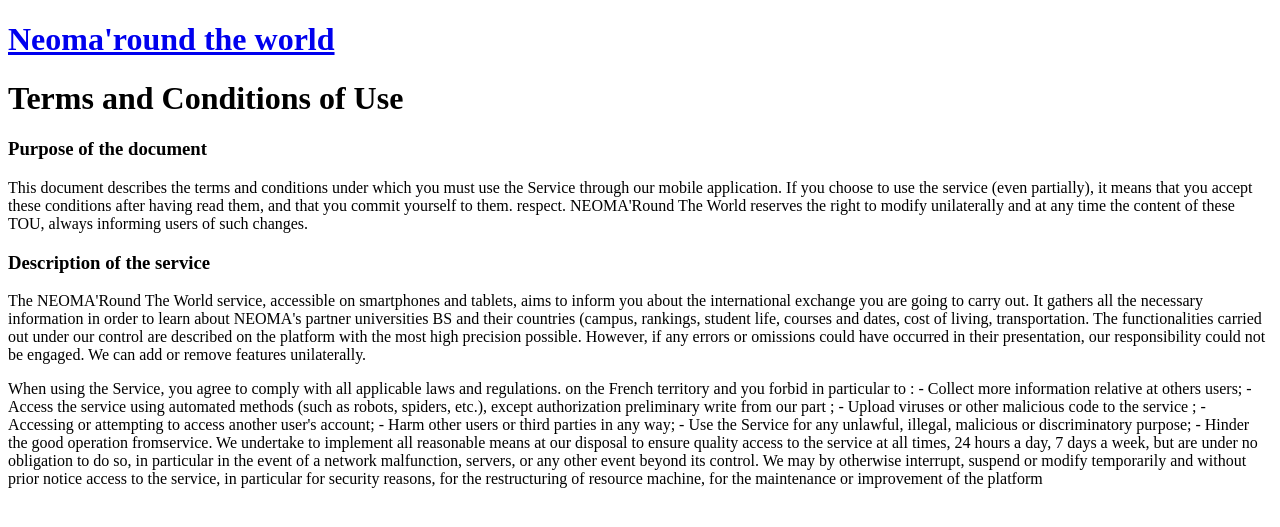
After one commit to NathanMachrouh/reims-php-2009-project3-neomaround-the-world, a Symfony app: template templates/cgu/index.html.twig in a window 1280 px wide. The commit adds this page. Shown: the top 527 px of the page. Run offline with Twig, Linux system fonts and the light colour scheme; the template is opened without the code that fills it, so the values that code supplies are empty; some libraries are stand-ins or nearby versions.

Commit message:
feat: controller cgu , template for cgu

```diff
--- /dev/null
+++ b/templates/cgu/index.html.twig
@@ -0,0 +1,56 @@
+{% extends 'base.html.twig' %}
+
+{% block title %}Terms and Conditions of Use{% endblock %}
+
+{% block body %}
+
+
+<h1>Terms and Conditions of Use</h1>
+
+<h3>Purpose of the document</h3>
+
+<p>This document describes the terms and conditions under which you must use the Service through our
+mobile application. If you choose to use the service (even partially), it means that
+you accept these conditions after having read them, and that you commit yourself to them.
+respect.
+NEOMA'Round The World reserves the right to modify unilaterally and at any time
+the content of these TOU, always informing users of such changes.</p>
+
+<h3>Description of the service</h3>
+
+<p>The NEOMA'Round The World service, accessible on smartphones and tablets, aims to
+inform you about the international exchange you are going to carry out. It gathers all the
+necessary information in order to learn about NEOMA's partner universities
+BS and their countries (campus, rankings, student life, courses and dates, cost of living, transportation.
+The functionalities carried out under our control are described on the platform with the most
+high precision possible. However, if any errors or omissions could have occurred in
+their presentation, our responsibility could not be engaged. We can add or
+remove features unilaterally.<p>
+
+<p>When using the Service, you agree to comply with all applicable laws and regulations.
+on the French territory and you forbid in particular to :
+- Collect more information relative at others users;
+- Access the service using automated methods (such as robots, spiders, etc.), except authorization preliminary write from our part ;
+- Upload viruses or other malicious code to the service ;
+- Accessing or attempting to access another user's account;
+- Harm other users or third parties in any way;
+- Use the Service for any unlawful, illegal, malicious or discriminatory purpose;
+-
+Hinder the good operation fromservice.
+We undertake to implement all reasonable means at our disposal
+to ensure quality access to the service at all times, 24 hours a day, 7 days a week, but
+are under no obligation to do so, in particular in the event of a network malfunction,
+servers, or any other event beyond its control. We may by
+otherwise interrupt, suspend or modify temporarily and without prior notice access to the
+service, in particular for security reasons, for the restructuring of resource
+machine, for the maintenance or improvement of the platform</p>
+
+
+
+
+
+
+
+
+
+{% endblock %}
--- a/templates/home/index.html.twig
+++ b/templates/home/index.html.twig
@@ -10,7 +10,7 @@
         <div>
             <h3>This application has TCU</h3>
             <p>To continue on this application, please accept the terms and conditions of use.</p>
-            <a href="" class="close" >See more</a>
+            <a href="{{ path ('cgu')}}" class="close" >See more</a>
             <a href="#close" title="Close" class="close">I accept the TCU</a>
         </div>
     </div>
```
Also changed, not shown: src/Controller/CguController.php (added, +20 -0 lines).
